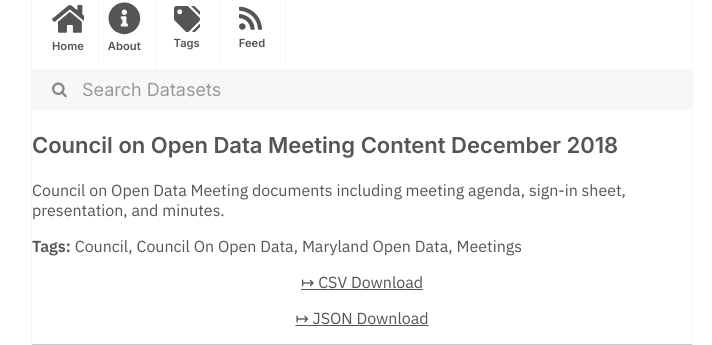
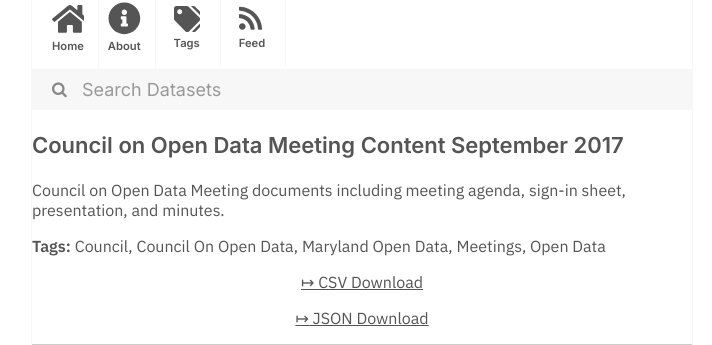
Before and after one commit to dayda-entities/state-of-maryland, a Jekyll site: the page built from _posts/2020-11-10-council-on-open-data-meeting-c.md, in a window 1280 px wide. Shown: the part 216-561 px from the top of the page, without its empty margins (278-990 px from the left). Built offline with Jekyll 4.4.1, drawn with Linux system fonts in a browser that asks for light colours.

Commit message:
Publish Data

```diff
--- a/_posts/2020-11-10-council-on-open-data-meeting-c.md
+++ b/_posts/2020-11-10-council-on-open-data-meeting-c.md
@@ -1,7 +1,7 @@
 ---
-title: Council on Open Data Meeting Content December 2018
-created: '2020-11-10T17:23:48.953072'
-modified: '2020-11-10T17:23:48.953083'
+title: Council on Open Data Meeting Content September 2017
+created: '2020-11-10T17:24:38.380558'
+modified: '2020-11-10T17:24:38.380565'
 state: active
 type: dataset
 tags:
@@ -9,11 +9,12 @@ tags:
   - Council On Open Data
   - Maryland Open Data
   - Meetings
+  - Open Data
 groups:
   - Local Government
-csv_url: 'https://opendata.maryland.gov/api/views/2km2-yd5w/rows.csv?accessType=DOWNLOAD'
+csv_url: 'https://opendata.maryland.gov/api/views/e6g6-pa22/rows.csv?accessType=DOWNLOAD'
 json_url: >-
-  https://opendata.maryland.gov/api/views/2km2-yd5w/rows.json?accessType=DOWNLOAD
+  https://opendata.maryland.gov/api/views/e6g6-pa22/rows.json?accessType=DOWNLOAD
 layout: post
 
 ---
```
